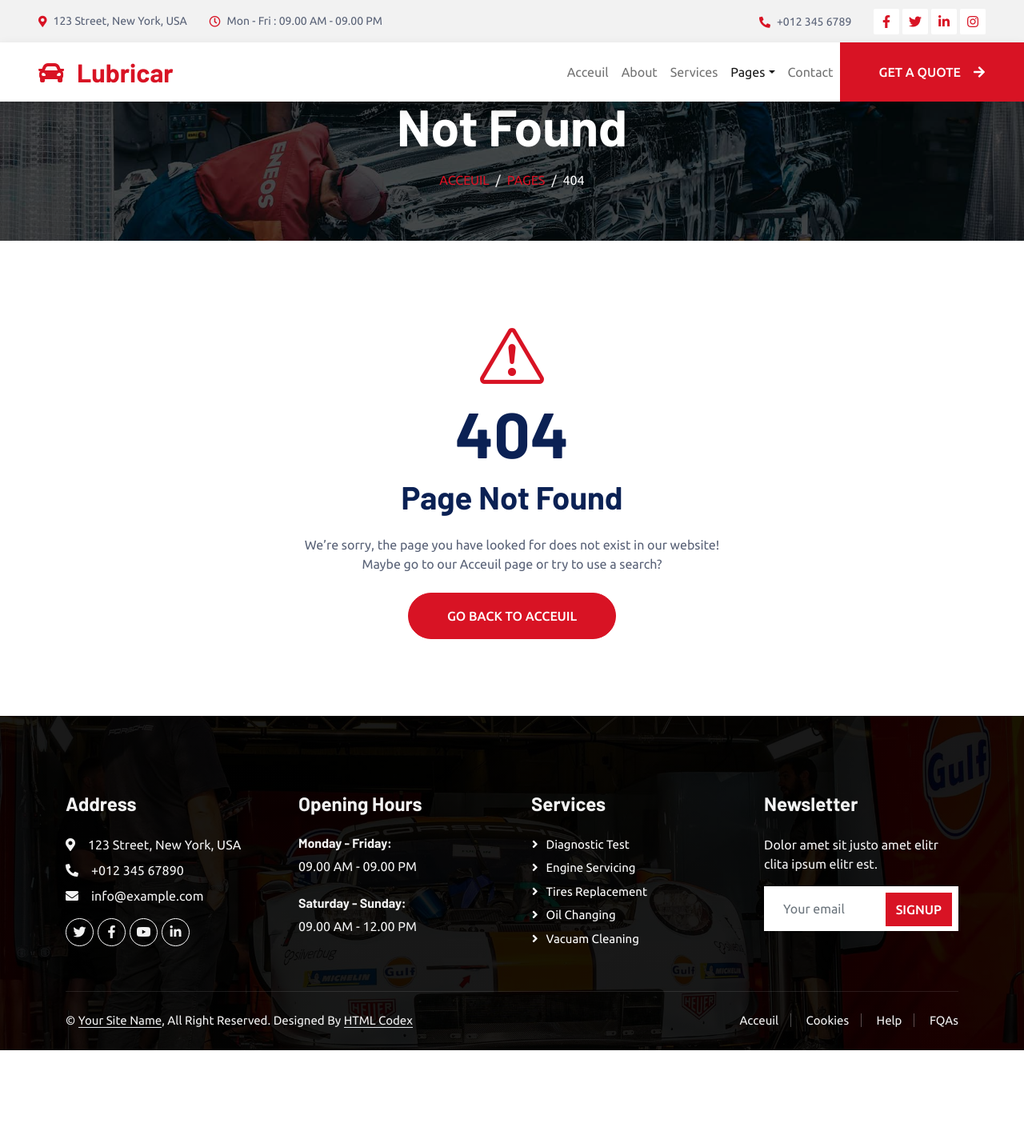
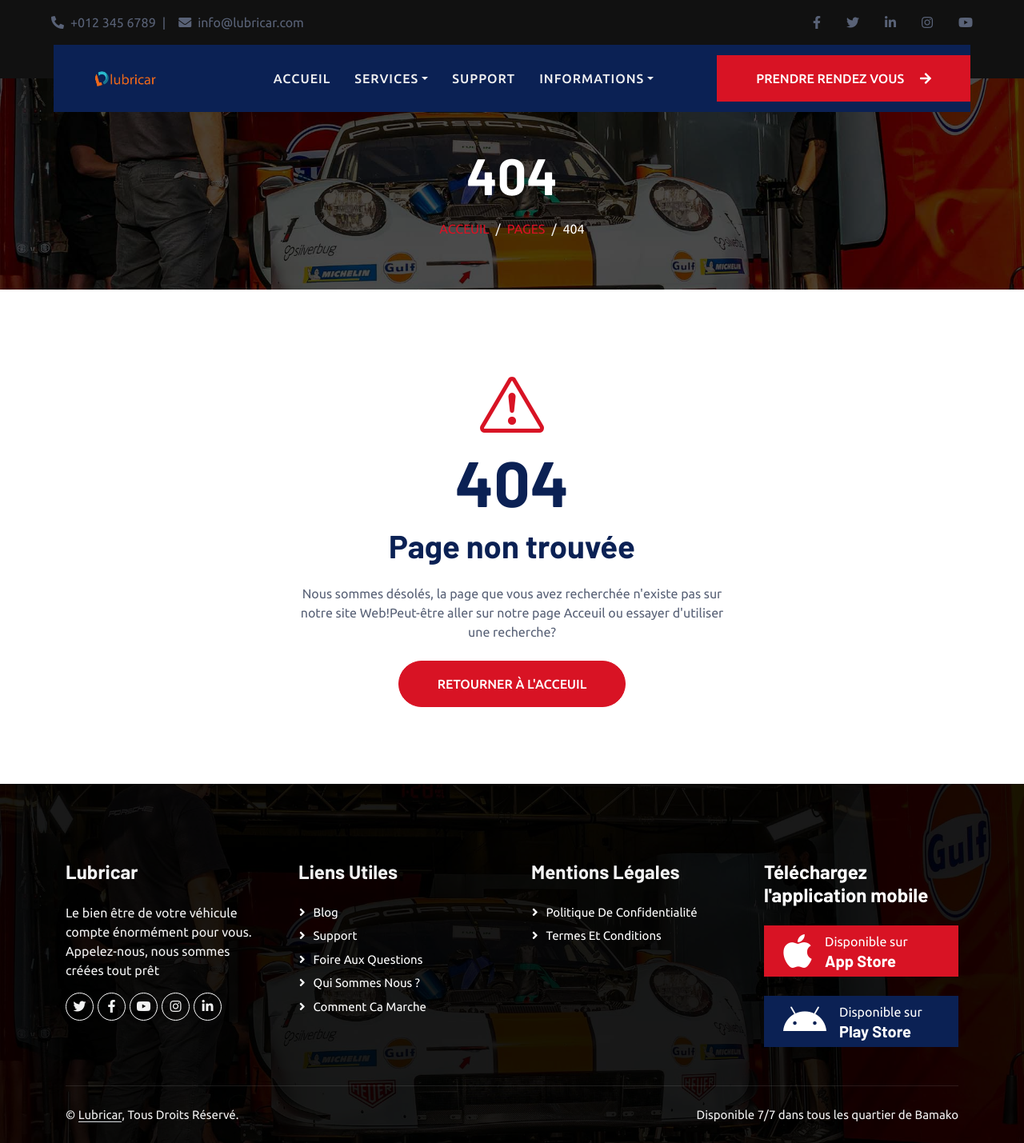
Before and after one commit to tiger-githubb/Lubricar-showcase-website, a plain HTML site: page 404.html in a window 1280 px wide. Shown: the whole page at 80% size. Before the commit the page ends 1313 px from the top, so only its background shows below. Drawn offline with nearby package versions, Linux system fonts and the light colour scheme.

Commit message:
update 404 and support

```diff
--- a/404.html
+++ b/404.html
@@ -43,70 +43,89 @@
 
 
     <!-- Topbar Start -->
-    <div class="container-fluid bg-light p-0">
-        <div class="row gx-0 d-none d-lg-flex">
-            <div class="col-lg-7 px-5 text-start">
-                <div class="h-100 d-inline-flex align-items-center py-3 me-4">
-                    <small class="fa fa-map-marker-alt text-primary me-2"></small>
-                    <small>123 Street, New York, USA</small>
-                </div>
-                <div class="h-100 d-inline-flex align-items-center py-3">
-                    <small class="far fa-clock text-primary me-2"></small>
-                    <small>Mon - Fri : 09.00 AM - 09.00 PM</small>
+    <div class="container-fluid bg-dark py-3 px-lg-5 d-none d-lg-block">
+        <div class="row">
+            <div class="col-md-6 text-lg-left mb-2 mb-lg-0">
+                <div class="d-inline-flex align-items-center">
+                    <a class="text-body px-2" href=""><i class="fa fa-phone-alt mr-2 px-2"></i>+012 345 6789</a>
+                    <span class="text-body pl-3">|</span>
+                    <a class="text-body px-2" href=""><i class="fa fa-envelope mr-2 px-2"></i>info@lubricar.com</a>
                 </div>
             </div>
-            <div class="col-lg-5 px-5 text-end">
-                <div class="h-100 d-inline-flex align-items-center py-3 me-4">
-                    <small class="fa fa-phone-alt text-primary me-2"></small>
-                    <small>+012 345 6789</small>
-                </div>
-                <div class="h-100 d-inline-flex align-items-center">
-                    <a class="btn btn-sm-square bg-white text-primary me-1" href=""><i class="fab fa-facebook-f"></i></a>
-                    <a class="btn btn-sm-square bg-white text-primary me-1" href=""><i class="fab fa-twitter"></i></a>
-                    <a class="btn btn-sm-square bg-white text-primary me-1" href=""><i class="fab fa-linkedin-in"></i></a>
-                    <a class="btn btn-sm-square bg-white text-primary me-0" href=""><i class="fab fa-instagram"></i></a>
+            <div class="col-md-6 ">
+                <div class="d-flex justify-content-end">
+                    <a class="text-body px-3" href="">
+                        <i class="fab fa-facebook-f"></i>
+                    </a>
+                    <a class="text-body px-3" href="">
+                        <i class="fab fa-twitter"></i>
+                    </a>
+                    <a class="text-body px-3" href="">
+                        <i class="fab fa-linkedin-in"></i>
+                    </a>
+                    <a class="text-body px-3" href="">
+                        <i class="fab fa-instagram"></i>
+                    </a>
+                    <a class="text-body px-3" href="">
+                        <i class="fab fa-youtube"></i>
+                    </a>
                 </div>
             </div>
         </div>
     </div>
     <!-- Topbar End -->
 
-
     <!-- Navbar Start -->
-    <nav class="navbar navbar-expand-lg bg-white navbar-light shadow sticky-top p-0">
-        <a href="index.html" class="navbar-brand d-flex align-items-center px-4 px-lg-5">
-            <h2 class="m-0 text-primary"><i class="fa fa-car me-3"></i>Lubricar</h2>
+    <div class="container-fluid position-relative  nav-bar p-0">
+        <div class="position-relative px-lg-5 d-flex justify-content-center " style="z-index: 9;">
+            <nav class=" navbar navbar-expand-lg bg-secondary navbar-dark py-3 py-lg-0 pl-3 pl-lg-5">
+                <a href="" class="mx-5 navbar-brand d-block">
+                    <h2 class="fw-bold text-primary m-0">
+                        <img class="img-fluid me-3" src="img/logo.png" alt="" style="max-height: 70px;">
+                    </h2>
                 </a>
-        <button type="button" class="navbar-toggler me-4" data-bs-toggle="collapse" data-bs-target="#navbarCollapse">
+                <button type="button" class="navbar-toggler" data-toggle="collapse" data-target="#navbarCollapse">
                     <span class="navbar-toggler-icon"></span>
                 </button>
-        <div class="collapse navbar-collapse" id="navbarCollapse">
-            <div class="navbar-nav ms-auto p-4 p-lg-0">
-                <a href="index.html" class="nav-item nav-link">Acceuil</a>
-                <a href="about.html" class="nav-item nav-link">About</a>
-                <a href="service.html" class="nav-item nav-link">Services</a>
+                <div class=" mx-5 collapse navbar-collapse justify-content-between px-3" id="navbarCollapse">
+                    <div class="navbar-nav ml-auto py-0">
+                        <a href="index.html" class="nav-item nav-link ">Accueil</a>
+
                         <div class="nav-item dropdown">
-                    <a href="#" class="nav-link dropdown-toggle active" data-bs-toggle="dropdown">Pages</a>
-                    <div class="dropdown-menu fade-up m-0">
-                        <a href="booking.html" class="dropdown-item">Booking</a>
-                        <a href="team.html" class="dropdown-item">Technicians</a>
-                        <a href="testimonial.html" class="dropdown-item">Testimonial</a>
-                        <a href="404.html" class="dropdown-item active">404 Page</a>
+                            <a href="#" class="nav-link dropdown-toggle" data-toggle="dropdown">Services</a>
+                            <div class="dropdown-menu rounded-0 m-0">
+                                <a href="depannage.html" class="dropdown-item">Dépannage</a>
+                                <a href="diagnostique_entretien.html" class="dropdown-item">Diagnostic & Entretien</a>
+                                <a href="ajout_commodites.html" class="dropdown-item">Ajout de commodités</a>
                             </div>
                         </div>
-                <a href="contact.html" class="nav-item nav-link">Contact</a>
+
+                        <a href="support.html" class="nav-item nav-link">Support</a>
+
+                        <div class="nav-item dropdown">
+                            <a href="#" class="nav-link dropdown-toggle" data-toggle="dropdown">Informations</a>
+                            <div class="dropdown-menu rounded-0 m-0">
+                                <a href="faq.html" class="dropdown-item">Foire aux questions</a>
+                                <a href="about.html" class="dropdown-item">Qui sommes nous ?</a>
+                                <a href="ccm.html" class="dropdown-item">Comment ça marche</a>
                             </div>
-            <a href="" class="btn btn-primary py-4 px-lg-5 d-none d-lg-block">Get A Quote<i class="fa fa-arrow-right ms-3"></i></a>
                         </div>
+                    </div>
+                </div>
+                <a href="rdv.html" class="btn btn-primary py-3 px-5 animated slideInDown">Prendre rendez vous <i
+                        class="fa fa-arrow-right ms-3"></i></a>
             </nav>
+        </div>
+    </div>
     <!-- Navbar End -->
 
 
     <!-- Page Header Start -->
-    <div class="container-fluid page-header mb-5 p-0" style="background-image: url(img/carousel-bg-2.jpg);">
+    <div class="container-fluid p-0 mb-5">
+        <div class="container-fluid page-header mb-5  p-0" style="background-image: url(img/carousel-bg-1.jpg);">
             <div class="container-fluid page-header-inner py-5">
                 <div class="container text-center">
-                <h1 class="display-3 text-white mb-3 animated slideInDown">Not Found</h1>
+                    <h1 class="display-3 text-white mb-3 animated slideInDown mt-5">404</h1>
                     <nav aria-label="breadcrumb">
                         <ol class="breadcrumb justify-content-center text-uppercase">
                             <li class="breadcrumb-item"><a href="#">Acceuil</a></li>
@@ -114,6 +133,7 @@
                             <li class="breadcrumb-item text-white active" aria-current="page">404</li>
                         </ol>
                     </nav>
+                </div>
             </div>
         </div>
     </div>
@@ -127,9 +147,9 @@
                 <div class="col-lg-6">
                     <i class="bi bi-exclamation-triangle display-1 text-primary"></i>
                     <h1 class="display-1">404</h1>
-                    <h1 class="mb-4">Page Not Found</h1>
-                    <p class="mb-4">We’re sorry, the page you have looked for does not exist in our website! Maybe go to our Acceuil page or try to use a search?</p>
-                    <a class="btn btn-primary rounded-pill py-3 px-5" href="">Go Back To Acceuil</a>
+                    <h1 class="mb-4">Page non trouvée</h1>
+                    <p class="mb-4">Nous sommes désolés, la page que vous avez recherchée n'existe pas sur notre site Web!Peut-être aller sur notre page Acceuil ou essayer d'utiliser une recherche?</p>
+                    <a class="btn btn-primary rounded-pill py-3 px-5" href="">Retourner à l'acceuil</a>
                 </div>
             </div>
         </div>
@@ -142,38 +162,53 @@
         <div class="container py-5">
             <div class="row g-5">
                 <div class="col-lg-3 col-md-6">
-                    <h4 class="text-light mb-4">Address</h4>
-                    <p class="mb-2"><i class="fa fa-map-marker-alt me-3"></i>123 Street, New York, USA</p>
-                    <p class="mb-2"><i class="fa fa-phone-alt me-3"></i>+012 345 67890</p>
-                    <p class="mb-2"><i class="fa fa-envelope me-3"></i>info@example.com</p>
+                    <h4 class="text-light mb-4">Lubricar</h4>
+                    <p class="mb-2">
+                        Le bien être de votre véhicule compte énormément pour vous.
+                        Appelez-nous, nous sommes créées tout prêt
+                    </p>
                     <div class="d-flex pt-2">
                         <a class="btn btn-outline-light btn-social" href=""><i class="fab fa-twitter"></i></a>
                         <a class="btn btn-outline-light btn-social" href=""><i class="fab fa-facebook-f"></i></a>
                         <a class="btn btn-outline-light btn-social" href=""><i class="fab fa-youtube"></i></a>
+                        <a class="btn btn-outline-light btn-social" href=""><i class="fab fa-instagram"></i></a>
                         <a class="btn btn-outline-light btn-social" href=""><i class="fab fa-linkedin-in"></i></a>
                     </div>
                 </div>
                 <div class="col-lg-3 col-md-6">
-                    <h4 class="text-light mb-4">Opening Hours</h4>
-                    <h6 class="text-light">Monday - Friday:</h6>
-                    <p class="mb-4">09.00 AM - 09.00 PM</p>
-                    <h6 class="text-light">Saturday - Sunday:</h6>
-                    <p class="mb-0">09.00 AM - 12.00 PM</p>
+                    <h4 class="text-light mb-4">Liens Utiles</h4>
+                    <a class="btn btn-link" href="blog.html">Blog</a>
+                    <a class="btn btn-link" href="support.html">Support</a>
+                    <a class="btn btn-link" href="faq.html">Foire aux questions</a>
+                    <a class="btn btn-link" href="about.html">Qui sommes nous ?</a>
+                    <a class="btn btn-link" href="ccm.html">Comment ca marche</a>
                 </div>
                 <div class="col-lg-3 col-md-6">
-                    <h4 class="text-light mb-4">Services</h4>
-                    <a class="btn btn-link" href="">Diagnostic Test</a>
-                    <a class="btn btn-link" href="">Engine Servicing</a>
-                    <a class="btn btn-link" href="">Tires Replacement</a>
-                    <a class="btn btn-link" href="">Oil Changing</a>
-                    <a class="btn btn-link" href="">Vacuam Cleaning</a>
+                    <h4 class="text-light mb-4">Mentions Légales</h4>
+                    <a class="btn btn-link" href="politique_confidentialite.html">Politique de confidentialité</a>
+                    <a class="btn btn-link" href="termes_conditions.html">Termes et conditions</a>
                 </div>
                 <div class="col-lg-3 col-md-6">
-                    <h4 class="text-light mb-4">Newsletter</h4>
-                    <p>Dolor amet sit justo amet elitr clita ipsum elitr est.</p>
-                    <div class="position-relative mx-auto" style="max-width: 400px;">
-                        <input class="form-control border-0 w-100 py-3 ps-4 pe-5" type="text" placeholder="Your email">
-                        <button type="button" class="btn btn-primary py-2 position-absolute top-0 end-0 mt-2 me-2">SignUp</button>
+                    <h4 class="text-white mb-4">Téléchargez l'application mobile</h4>
+                    <div class="row g-4">
+                        <div class=" wow fadeIn" data-wow-delay="0.5s">
+                            <a href="" class="d-flex bg-primary rounded py-2 px-4">
+                                <i class="fab fa-apple fa-3x text-white flex-shrink-0"></i>
+                                <div class="ms-3">
+                                    <p class="text-white mb-0">Disponible sur</p>
+                                    <h5 class="text-white mb-0">App Store</h5>
+                                </div>
+                            </a>
+                        </div>
+                        <div class=" wow fadeIn" data-wow-delay="0.7s">
+                            <a href="" class="d-flex bg-secondary rounded py-2 px-4">
+                                <i class="fab fa-android fa-3x text-white flex-shrink-0"></i>
+                                <div class="ms-3">
+                                    <p class="text-white mb-0">Disponible sur</p>
+                                    <h5 class="text-white mb-0">Play Store</h5>
+                                </div>
+                            </a>
+                        </div>
                     </div>
                 </div>
             </div>
@@ -182,17 +217,12 @@
             <div class="copyright">
                 <div class="row">
                     <div class="col-md-6 text-center text-md-start mb-3 mb-md-0">
-                        &copy; <a class="border-bottom" href="#">Your Site Name</a>, All Right Reserved.
+                        &copy; <a class="border-bottom" href="#">Lubricar</a>, Tous Droits Réservé.
 
-                        <!--/*** This template is free as long as you keep the footer author’s credit link/attribution link/backlink. If you'd like to use the template without the footer author’s credit link/attribution link/backlink, you can purchase the Credit Removal License from "https://htmlcodex.com/credit-removal". Thank you for your support. ***/-->
-                        Designed By <a class="border-bottom" href="https://htmlcodex.com">HTML Codex</a>
                     </div>
                     <div class="col-md-6 text-center text-md-end">
                         <div class="footer-menu">
-                            <a href="">Acceuil</a>
-                            <a href="">Cookies</a>
-                            <a href="">Help</a>
-                            <a href="">FQAs</a>
+                            Disponible 7/7 dans tous les quartier de Bamako
                         </div>
                     </div>
                 </div>
```
Also changed, not shown: support.html (+37 -29 lines). Lines whose indentation alone changed are shown as unchanged.
